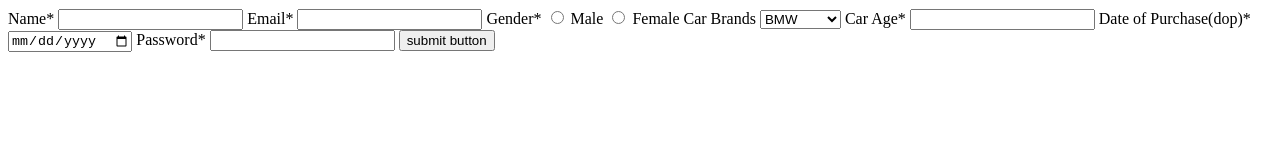
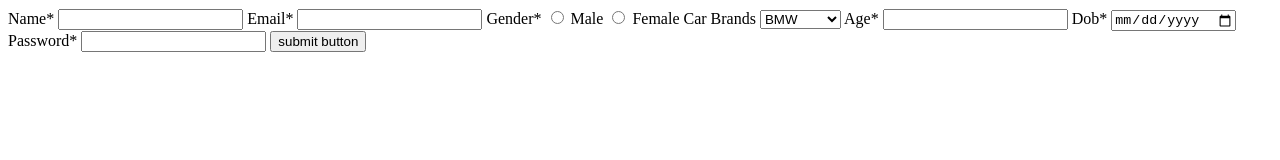
Before and after one commit to acciojob/signup-form-car-Sidharh1998, a website: page main.html in a window 1280 px wide. Drawn offline with Linux system fonts and the light colour scheme.

Commit message:
created a submission

```diff
--- a/main.html
+++ b/main.html
@@ -24,10 +24,10 @@
 			<option>Audi</option>
 			<option>Mercedez</option>
 		</select>
-	<label for="carage">Car Age*</label>
-		<input type="number" id="carage" required>
-		<label for="dop">Date of Purchase(dop)*</label>
-		<input type="date" id="dop" required>
+	<label for="age">Age*</label>
+		<input type="number" id="age" required>
+		<label for="dob">Dob*</label>
+		<input type="date" id="dob" required>
 		<label for="password">Password*</label>
 		<input type="password" id="password" required>
 		  <button type="submit" value="Submit">submit button</button>
```
